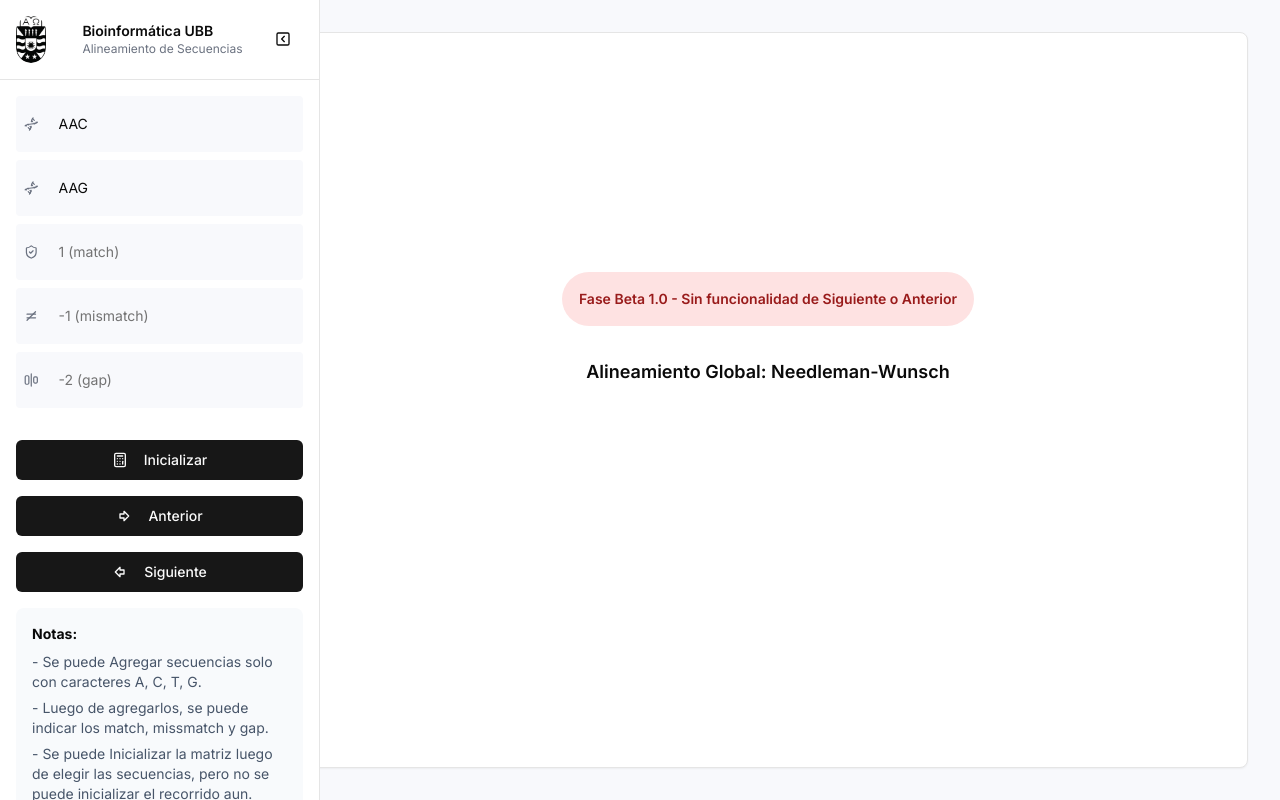
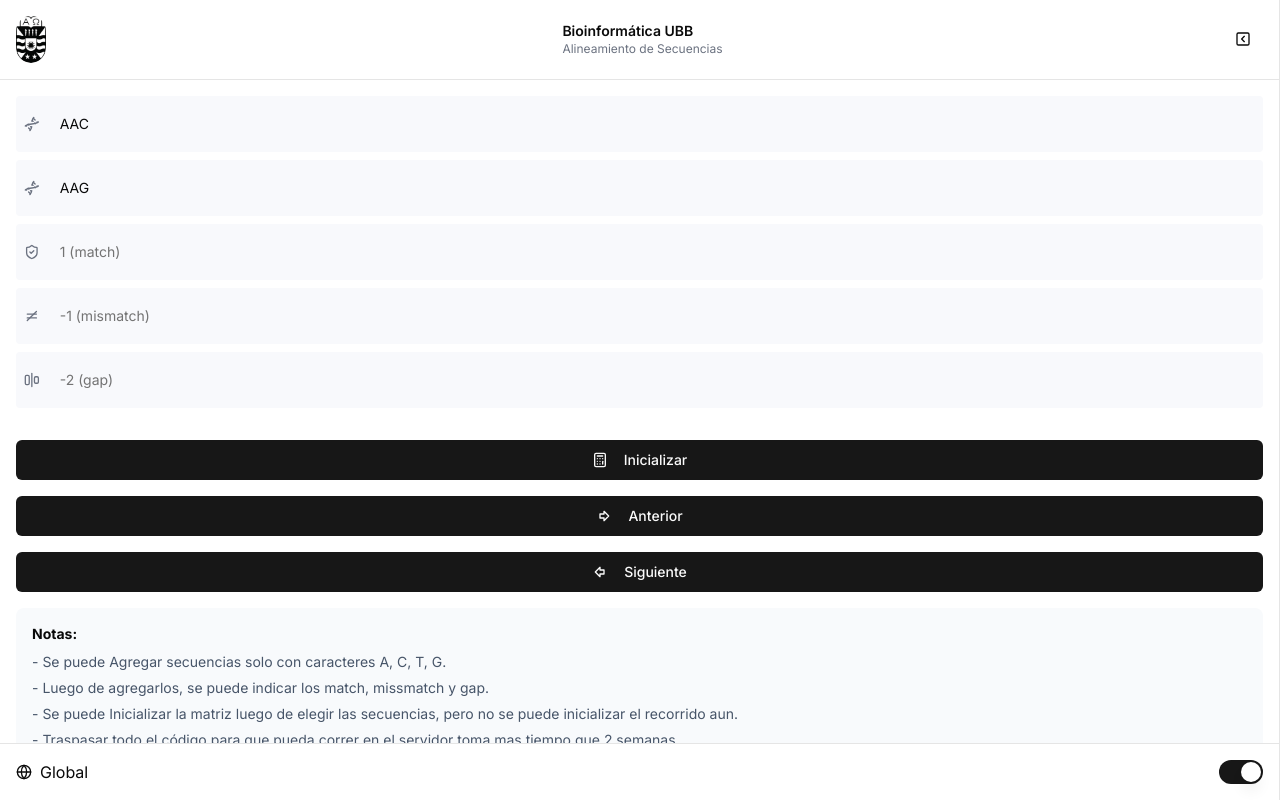
Before and after one commit to Not-Minimal/bioinformatica-ubb, a Next.js app: page / in a window 1280 px wide. Built offline with nearby package versions, Linux system fonts and the light colour scheme.

Commit message:
Mejora en side bar

```diff
--- a/src/components/ui/bioinformatica-ubb.tsx
+++ b/src/components/ui/bioinformatica-ubb.tsx
@@ -72,11 +72,11 @@ export default function BioinformaticaUBB() {
 
       {/* Sidebar */}
       <aside
-        className={`fixed left-0 top-0 z-40 h-screen w-96 sm:w-80 transition-transform ${sidebarOpen ? "translate-x-0" : "-translate-x-full"
-          } bg-white border-r`}
+        className={`fixed left-0 top-0 z-40 h-screen w-96 sm:w-full transition-transform ${sidebarOpen ? "translate-x-0" : "-translate-x-full"
+          } bg-white border-r overflow-y-auto`} // Añadido overflow-y-auto
       >
         {/* ... resto del código del sidebar ... */}
-        <div className="flex flex-col h-full">
+        <div className="flex flex-col min-h-full">
           <div className="p-4 border-b">
             <div className="flex items-center justify-between">
               <Image
@@ -104,7 +104,7 @@ export default function BioinformaticaUBB() {
             </div>
           </div>
 
-          <div className="flex-1 p-4 space-y-4">
+          <div className="flex-1 p-4 space-y-4 overflow-y-auto">
             {/* Secuencias */}
             <div className="space-y-2">
               <div className="flex items-center space-x-2 p-2 bg-[#F8F9FC] rounded">
@@ -190,7 +190,7 @@ export default function BioinformaticaUBB() {
           </div>
 
           {/* Switch Global/Local */}
-          <div className="p-4 border-t">
+          <div className="p-4 border-t sticky bottom-0 bg-white">
             <div className="flex items-center justify-between">
               <div className="flex items-center space-x-2">
                 <Globe className="h-4 w-4" />
```
